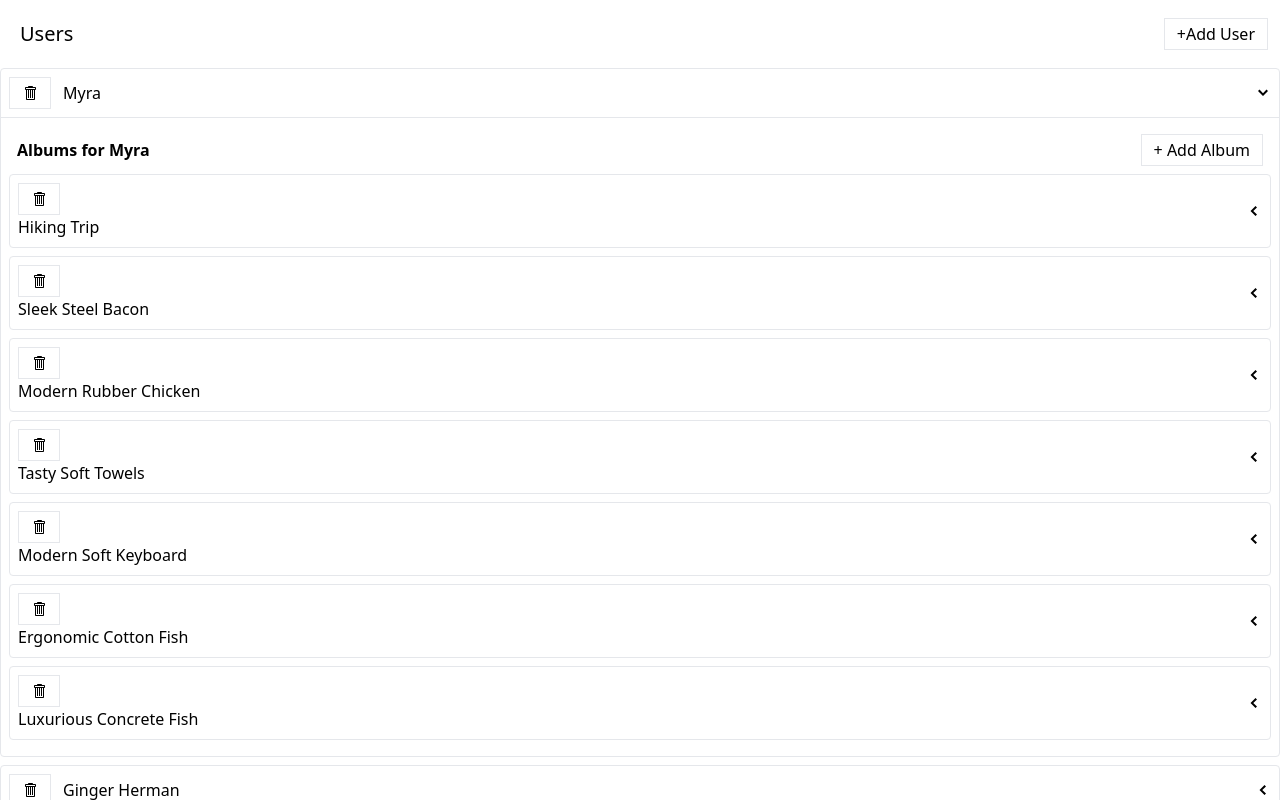
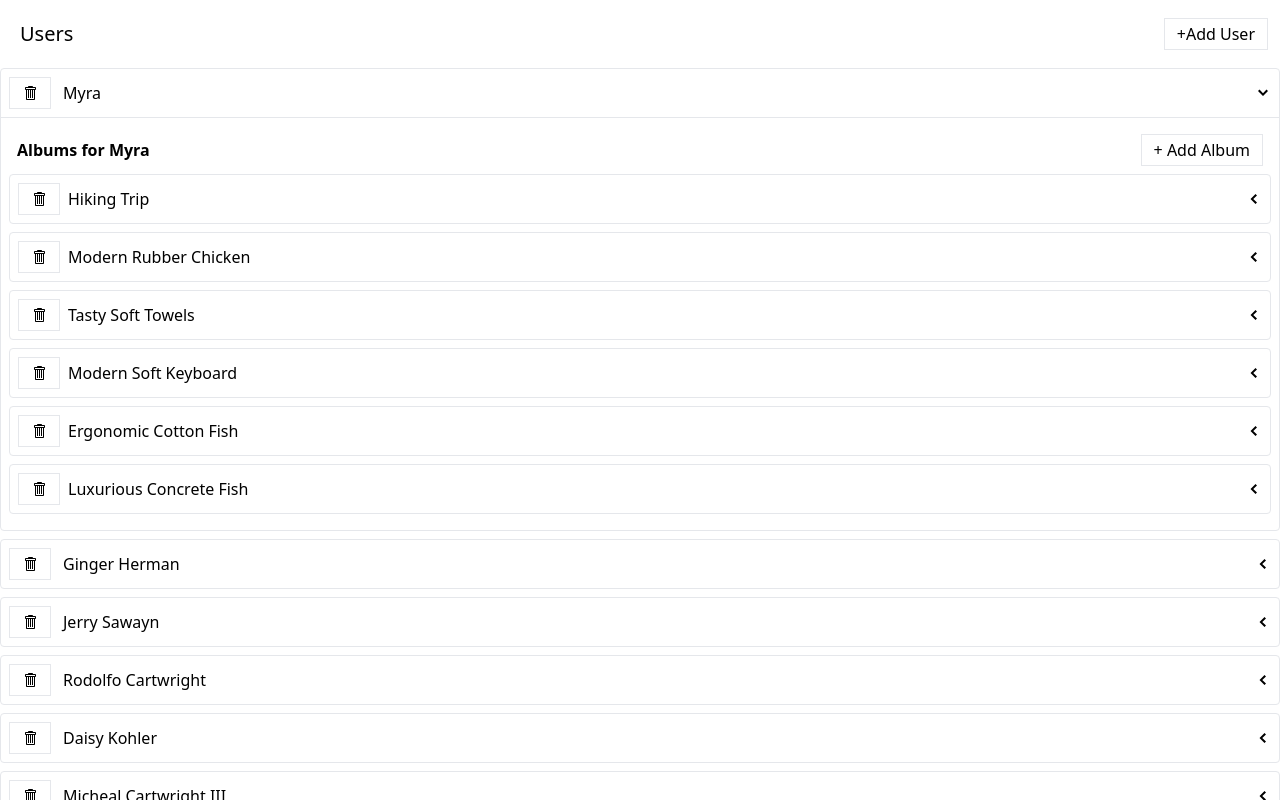
Before and after one commit to emonShimoul/udemy-react-redux-media, a React (Create React App) app: page / in a window 1280 px wide. Both pictures are taken after a click on the element 1263 px from the left and 93 px from the top of the page. Shown: the top 800 px of the page. Built offline with nearby package versions, Linux system fonts and the light colour scheme; data requests are answered from the project's data file.

Commit message:
remove implementation

```diff
--- a/db.json
+++ b/db.json
@@ -34,11 +34,6 @@
       "id": 10,
       "title": "Hiking Trip",
       "userId": 1
-    },
-    {
-      "userId": 1,
-      "title": "Sleek Steel Bacon",
-      "id": 11
     },
     {
       "userId": 1,
--- a/src/components/AlbumsList.js
+++ b/src/components/AlbumsList.js
@@ -10,7 +10,7 @@ const AlbumsList = ({ user }) => {
     const { data, error, isLoading } = useFetchAlbumsQuery(user);
     const [addAlbum, results] = useAddAlbumMutation();
     // console.log(results);
-    const [removeAlbum, removeAlbumResults] = useRemoveAlbumMutation();
+    // const [removeAlbum, removeAlbumResults] = useRemoveAlbumMutation();
 
     const handleAddAlbum = () => {
         addAlbum(user);
--- a/src/components/AlbumsListItems.js
+++ b/src/components/AlbumsListItems.js
@@ -2,12 +2,21 @@ import React from 'react';
 import ExpandablePanel from './ExpandablePanel';
 import Button from './Button';
 import { GoTrashcan } from 'react-icons/go';
+import { useRemoveAlbumMutation } from '../store';
 
 const AlbumsListItems = ({ album }) => {
-    const header = <div>
-        <Button><GoTrashcan /></Button>
+    const [removeAlbum, results] = useRemoveAlbumMutation();
+
+    const handleRemoveAlbum = () => {
+        removeAlbum(album);
+    }
+
+    const header = <>
+        <Button className="mr-2" loading={results.isLoading} onClick={handleRemoveAlbum}>
+            <GoTrashcan />
+        </Button>
         {album.title}
-    </div>
+    </>
     return (
         <ExpandablePanel key={album.id} header={header}>
             List of Photos in the album
```
